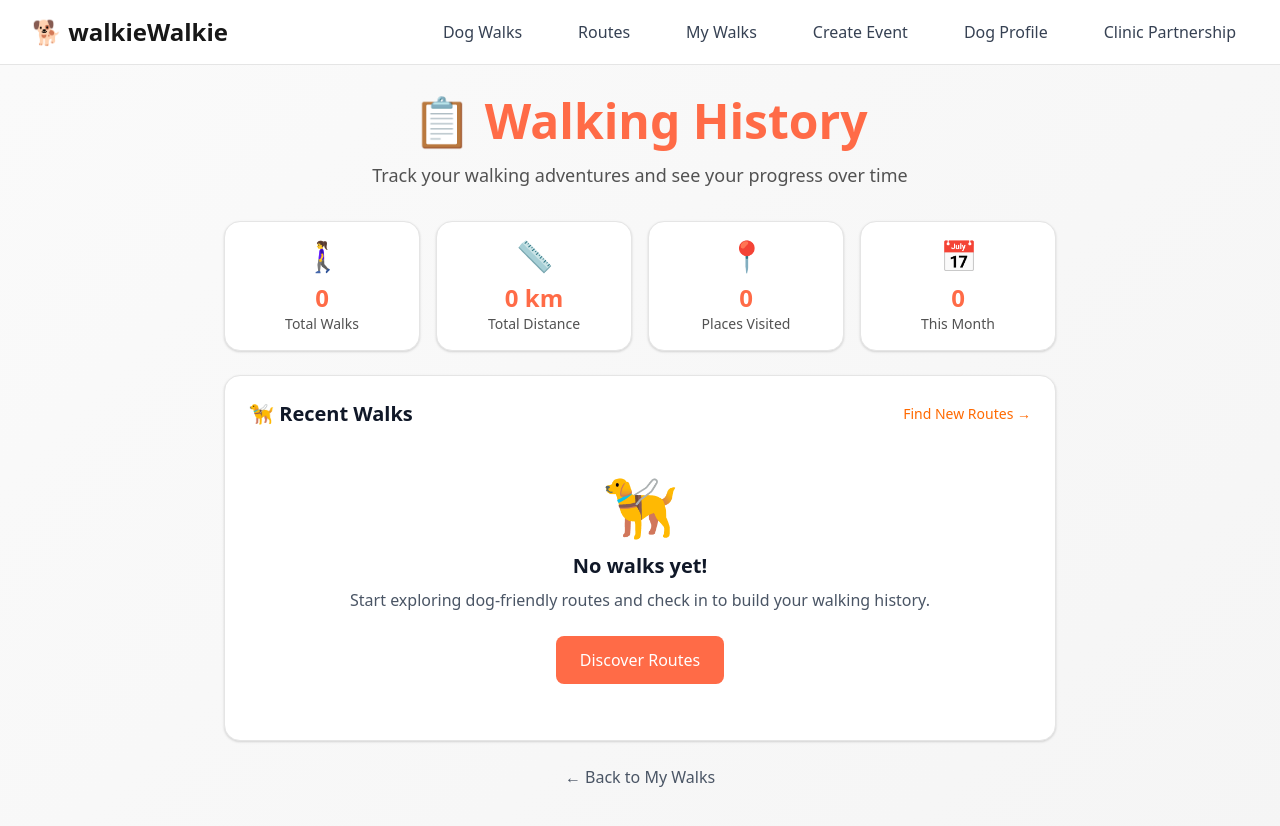
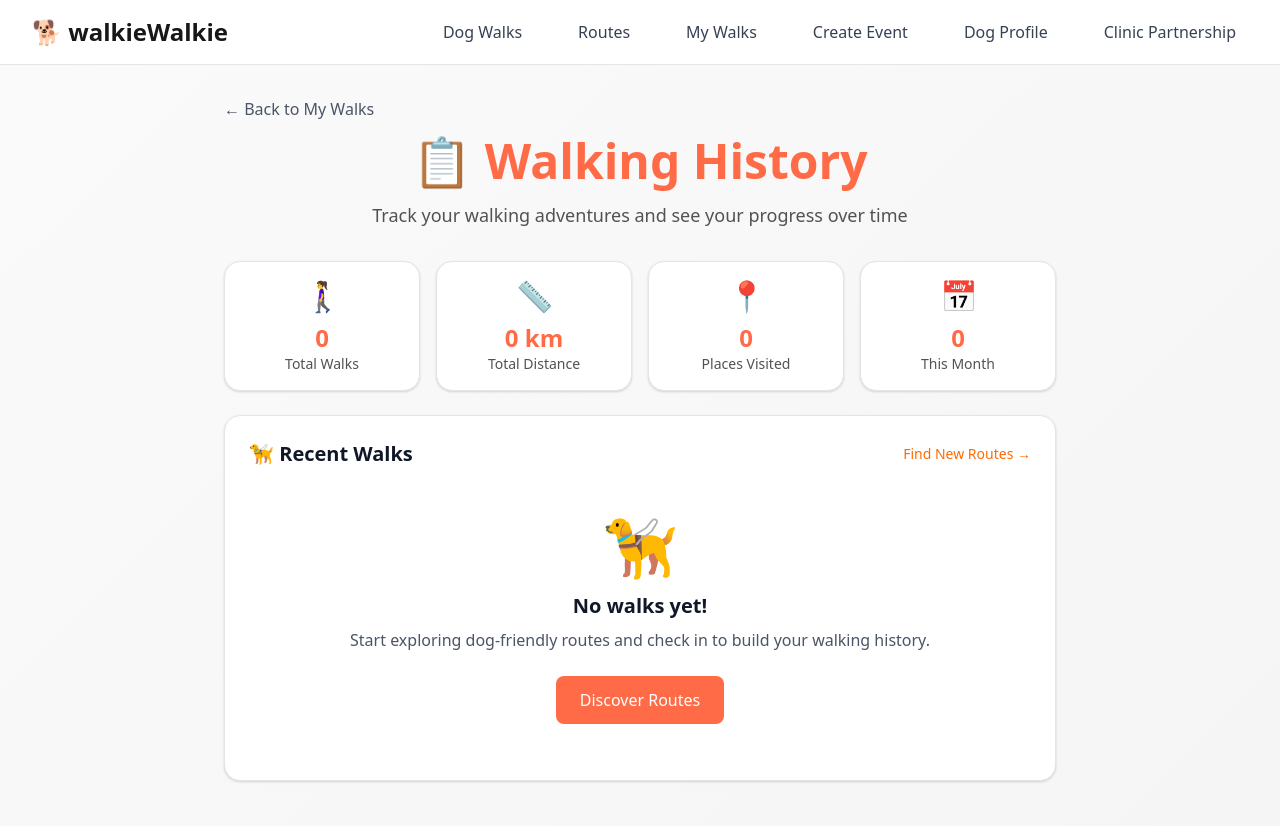
Before and after one commit to Nicoconut1997/walkieWalkie, a React (Vite) app: page /walking-history in a window 1280 px wide. Shown: the top 826 px of the page. Built offline with nearby package versions, Linux system fonts and the light colour scheme.

Commit message:
move back button (#9)

```diff
--- a/src/pages/WalkingHistory.jsx
+++ b/src/pages/WalkingHistory.jsx
@@ -118,6 +118,16 @@ export const WalkingHistory = () => {
 	return (
 		<div className='walkie-background min-h-screen'>
 			<div className='max-w-4xl mx-auto px-4 sm:px-6 lg:px-8 py-6 sm:py-8'>
+				{/* Back Button */}
+				<div className='mb-4'>
+					<button
+						onClick={() => navigate('/my-walks')}
+						className='inline-flex items-center text-gray-600 hover:text-orange-500 transition-colors'
+					>
+						← Back to My Walks
+					</button>
+				</div>
+
 				{/* Page Header */}
 				<div className='text-center mb-6 sm:mb-8'>
 					<h1 className='walkie-main-title text-3xl sm:text-4xl md:text-5xl font-bold mb-3 sm:mb-4'>
@@ -241,16 +251,6 @@ export const WalkingHistory = () => {
 						</div>
 					)}
 				</div>
-
-				{/* Back to My Walks */}
-				<div className='text-center mt-6'>
-					<button
-						onClick={() => navigate('/my-walks')}
-						className='text-gray-600 hover:text-orange-500 transition-colors'
-					>
-						← Back to My Walks
-					</button>
-				</div>
 			</div>
 		</div>
 	);
```
